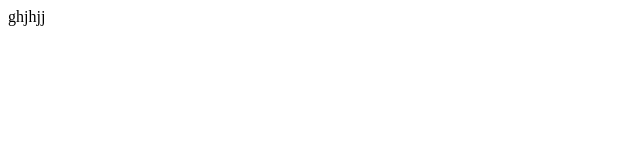
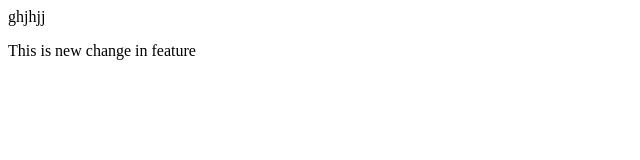
Before and after one commit to prasanthreddyofficial/localrepo, a plain HTML site: page index.html in a window 1280 px wide. Shown: the whole page, without its empty margins (0-640 px from the left). Drawn offline with Linux system fonts and the light colour scheme.

Commit message:
Index Updated

```diff
--- a/index.html
+++ b/index.html
@@ -1 +1,2 @@
 <p>ghjhjj</p>
+<p>This is new change in feature</p>
```
